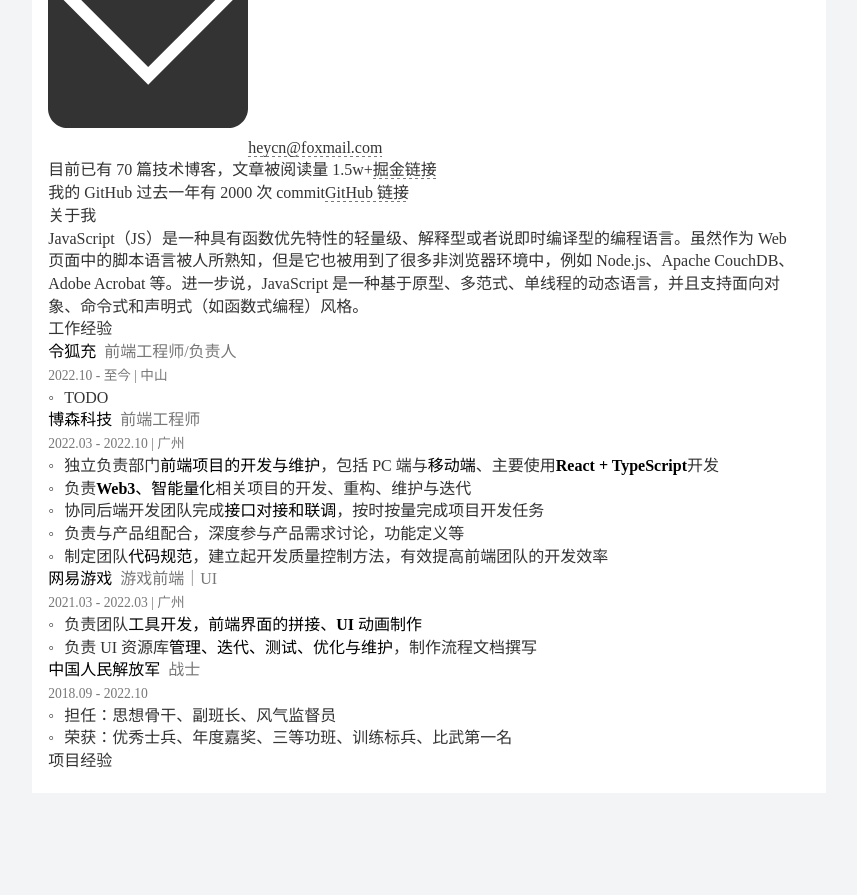
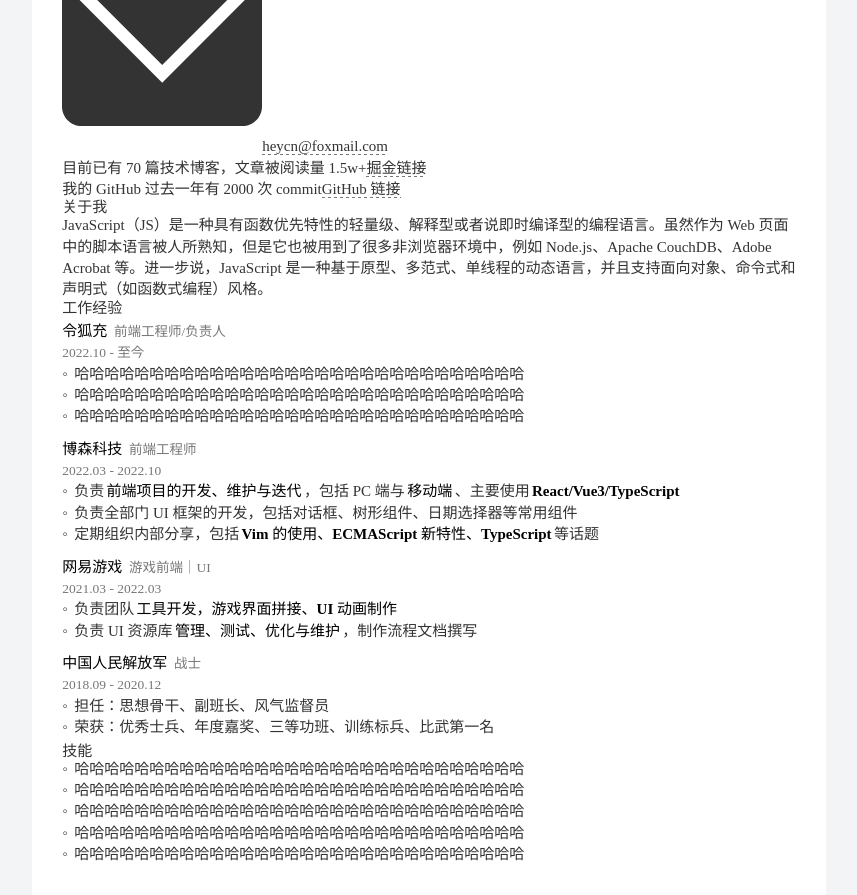
Before and after one commit to heycn/resume, a React (Vite) app: page / in a window 1280 px wide. Shown: the part 1440-2335 px from the top of the page, without its empty margins (211-1068 px from the left). Before the commit the page ends 2233 px from the top, so only its background shows below. Built offline with nearby package versions, Linux system fonts and the light colour scheme.

Commit message:
🦄 refactor: 究极布局

```diff
--- a/src/App.tsx
+++ b/src/App.tsx
@@ -2,7 +2,7 @@ import * as React from 'react'
 import avatar from './assets/avatar.jpg'
 import { Props as LinkType } from './components/Link'
 import { BasicsType } from './components/Layout'
-import { Layout, Card, Label, Link, Job } from './components'
+import { Layout, Card, Label, Link, Job, Skills } from './components'
 
 const socialLinks: LinkType[] = [
   { href: 'https://juejin.cn/user/4372092371864984/posts', title: '掘金链接', label: '目前已有 70 篇技术博客，文章被阅读量 1.5w+', direction: 'right' },
@@ -18,22 +18,33 @@ const basics: BasicsType = {
   birthYear: 2000,
   gender: 'male'
 }
-const lhcJobDetails = ['TODO']
+const lhcJobDetails = [
+  // TODO
+  '哈哈哈哈哈哈哈哈哈哈哈哈哈哈哈哈哈哈哈哈哈哈哈哈哈哈哈哈哈哈',
+  '哈哈哈哈哈哈哈哈哈哈哈哈哈哈哈哈哈哈哈哈哈哈哈哈哈哈哈哈哈哈',
+  '哈哈哈哈哈哈哈哈哈哈哈哈哈哈哈哈哈哈哈哈哈哈哈哈哈哈哈哈哈哈'
+]
 const bsJobDetails = [
   // TODO:重写/过于啰嗦
-  '独立负责部门**前端项目的开发与维护**，包括 PC 端与**移动端**、主要使用**React + TypeScript**开发',
-  '负责**Web3、智能量化**相关项目的开发、重构、维护与迭代',
-  '协同后端开发团队完成**接口对接和联调**，按时按量完成项目开发任务',
-  '负责与产品组配合，深度参与产品需求讨论，功能定义等',
-  '制定团队**代码规范**，建立起开发质量控制方法，有效提高前端团队的开发效率'
+  '负责**前端项目的开发、维护与迭代**，包括 PC 端与**移动端**、主要使用**React/Vue3/TypeScript**',
+  '负责全部门 UI 框架的开发，包括对话框、树形组件、日期选择器等常用组件',
+  '定期组织内部分享，包括**Vim 的使用、ECMAScript 新特性、TypeScript**等话题',
 ]
 const neteaseJobDetails = [
-  '负责团队**工具开发，前端界面的拼接、UI 动画制作**',
-  '负责 UI 资源库**管理、迭代、测试、优化与维护**，制作流程文档撰写'
+  '负责团队**工具开发，游戏界面拼接、UI 动画制作**',
+  '负责 UI 资源库**管理、测试、优化与维护**，制作流程文档撰写'
 ]
 const palJobDetails = [
   '担任：思想骨干、副班长、风气监督员',
   '荣获：优秀士兵、年度嘉奖、三等功班、训练标兵、比武第一名'
+]
+
+const skills = [
+  '哈哈哈哈哈哈哈哈哈哈哈哈哈哈哈哈哈哈哈哈哈哈哈哈哈哈哈哈哈哈',
+  '哈哈哈哈哈哈哈哈哈哈哈哈哈哈哈哈哈哈哈哈哈哈哈哈哈哈哈哈哈哈',
+  '哈哈哈哈哈哈哈哈哈哈哈哈哈哈哈哈哈哈哈哈哈哈哈哈哈哈哈哈哈哈',
+  '哈哈哈哈哈哈哈哈哈哈哈哈哈哈哈哈哈哈哈哈哈哈哈哈哈哈哈哈哈哈',
+  '哈哈哈哈哈哈哈哈哈哈哈哈哈哈哈哈哈哈哈哈哈哈哈哈哈哈哈哈哈哈',
 ]
 
 export const App: React.FC = () => {
@@ -46,13 +57,14 @@ export const App: React.FC = () => {
       basics={basics}
       socialLinks={socialLinks}
     >
-      <Card title='关于我'>
-        <Label>
+      <Card
+        title='关于我'
+        aboutMe='
           JavaScript（JS）是一种具有函数优先特性的轻量级、解释型或者说即时编译型的编程语言。虽然作为 Web 页面中的脚本语言被人所熟知，但是它也被用到了很多非浏览器环境中，例如 Node.js、Apache CouchDB、Adobe Acrobat 等。进一步说，JavaScript
           是一种基于原型、多范式、单线程的动态语言，并且支持面向对象、命令式和声明式（如函数式编程）风格。
-          {/* 平时喜欢写一些有趣的项目，包括这份简历，是我使用 React + TSX + Unocss 写的 */}
-        </Label>
-      </Card>
+        '
+        // 平时喜欢写一些有趣的项目，包括这份简历，是我使用 React + TSX + Unocss 写的
+      />
       <Card title='工作经验'>
         <Job
           company='令狐充' jobTitle='前端工程师/负责人'
@@ -71,11 +83,12 @@ export const App: React.FC = () => {
         />
         <Job
           company='中国人民解放军' jobTitle='战士'
-          startTime='2018.09' endTime='2022.10'
+          startTime='2018.09' endTime='2020.12'
           details={palJobDetails}
         />
       </Card>
-      <Card title='项目经验'>
+      <Card title='技能'>
+        <Skills skills={skills} />
       </Card>
     </Layout>
   )
--- a/src/components/Card.tsx
+++ b/src/components/Card.tsx
@@ -1,28 +1,32 @@
 import * as React from 'react'
+import { convert } from '../lib/convert'
+import { Label } from '.'
 
 type Props = {
   children?: React.ReactNode
   title: string
   titleType?: 'default' | 'line'
+  aboutMe?: string
 }
 
-export const Card: React.FC<Props> = ({ children, title, titleType = 'default' }) => {
+export const Card: React.FC<Props> = ({ children, title, titleType = 'default', aboutMe }) => {
   return (
     <section m-t-3 m-b-3>
       {/* DefaultTitle */}
       {titleType === 'default' && (
-        <h4 m-t-6 m-b-2 fw-600 text-size-18px >
-          <span bg-black c-white p-l-1 p-r-2 p-t-1 p-b-1>
+        <h4 m-t-6 m-b-2 fw-600 text-size-17px>
+          <span bg-black c-white p-t-2px p-r-10px p-b-0 p-l-4px>
             {title}
           </span>
         </h4>
       )}
-      {/* LineTitle */}
-      {/* <h2>
-        <span>SimpleTitle</span>
-      </h2> */}
-      <div p-l-1em>
-        {children}
+      <div p-l-1>
+        {aboutMe
+          ? <div p-l-2>
+              <Label>{convert(aboutMe)}</Label>
+            </div>
+          : children
+        }
       </div>
     </section>
   )
--- a/src/components/Job.tsx
+++ b/src/components/Job.tsx
@@ -13,24 +13,23 @@ type Props = {
 
 export const Job: React.FC<Props> = ({
   company, startTime, endTime,
-  jobTitle, location, details
+  jobTitle, details
 }) => {
-  const hasLocation = location ? ` | ${location}` : ``
-  const timeAndlocation = `${startTime} - ${endTime}${hasLocation}`
+  const workTime = `${startTime} - ${endTime}`
 
   return (
-    <div p-t-3 p-b-3>
+    <div className='p-t-1.5 p-b-1.5'>
       <Label>
-        <div>
-          <strong>{company}</strong>
-          <span className='c-#777 m-l-.5em'>{jobTitle}</span>
-        </div>
-        <div>
-          <span className='c-#777 text-size-.85em'>{timeAndlocation}</span>
+        <div flex justify-between >
+          <div>
+            <strong>{company}</strong>
+            <span className='c-#777 m-l-.5em text-size-.9em'>{jobTitle}</span>
+          </div>
+          <span className='c-#777 text-size-.9em'>{workTime}</span>
         </div>
       </Label>
       <ul>
-        {details.map(d => convert(d))}
+        {details.map((d, i) => <li key={i} p-l-2 >{convert(d)}</li>)}
       </ul>
     </div>
   )
--- a/src/components/Label.tsx
+++ b/src/components/Label.tsx
@@ -6,7 +6,7 @@ type Props = {
 
 export const Label: React.FC<Props> = ({ children }) => {
   return (
-    <p itemProp='description' p-b-2 p-t-2 break-words>
+    <p p-b-2 p-t-2 break-words>
       {children}
     </p>
   )
--- a/src/components/Layout.tsx
+++ b/src/components/Layout.tsx
@@ -52,23 +52,23 @@ export const Layout: React.FC<Props> = ({
   const basicsList = [b.jobTitle, `${new Date().getFullYear() - b.birthYear}岁`, genderMap[b.gender]]
 
   return (
-    <article className='bg-white w-21cm min-h-29.7cm p-5 p-l-4'>
-      <header flex items-center p-b-4 p-t-4 p-l-1em>
+    <article className='bg-white w-210mm min-h-297mm p-8'>
+      <header flex items-center p-b-4>
         <Avatar src={avatar} />
         <section h-35mm m-l-2em flex flex-col justify-between>
           <h1 c-black fw-900 text-size-2em>{fullName}</h1>
           <div>
             <p>{basicsList.join(' | ')}</p>
             <p flex items-center>
-              {contactList.map(c => (
-                <span key={c.icon} flex items-center m-r-1em>
-                  <img src={c.icon} w-4 m-r-1 />
+              {contactList.map((c, i) => (
+                <span key={i} flex items-center m-r-1em>
+                  <img src={c.icon} h-4 m-r-1 />
                   {c.value}
                 </span>
               ))}
             </p>
-            {socialLinks?.map(s => (
-              <p>
+            {socialLinks?.map((s, i) => (
+              <p key={i} >
                 <Link title={s.title} href={s.href} direction={s?.direction} label={s?.label} strong={false} />
               </p>
             ))}
--- /dev/null
+++ b/src/components/Skills.tsx
@@ -0,0 +1,13 @@
+import * as React from 'react'
+import { convert } from '../lib/convert'
+import { Label } from './'
+
+export const Skills: React.FC<{ skills: string[] }> = ({ skills }) => (
+  <Label>
+    <ul p-l-6>
+      {skills.map((d, i) => (
+        <li key={i}>{convert(d)}</li>
+      ))}
+    </ul>
+  </Label>
+)
--- a/src/components/index.ts
+++ b/src/components/index.ts
@@ -4,5 +4,6 @@ import { Label } from './Label'
 import { Link } from './Link'
 import { Layout } from './Layout'
 import { Job } from './Job'
+import { Skills } from './Skills'
 
-export { Card, Label, Link, Layout, Job }
+export { Card, Label, Link, Layout, Job, Skills }
--- a/src/index.scss
+++ b/src/index.scss
@@ -18,6 +18,7 @@ h4,
 h5,
 h6 {
   font-weight: normal;
+  line-height: 1em;
 }
 ol,
 ul {
@@ -32,7 +33,7 @@ input {
 html {
   color: #333;
   background: #f2f4f5;
-  font-size: 16px;
+  font-size: 15px;
   font-family: -apple-system, Helvetica, Arial, 'Liberation Sans', 'PingFang SC', 'Hiragino Sans GB', 'Noto Sans CJK SC', 'Source Han Sans SC', 'Source Han Sans CN', 'Microsoft YaHei', 'Wenquanyi Micro Hei', 'WenQuanYi Zen Hei', 'ST Heiti', SimHei, 'WenQuanYi Zen Hei Sharp',
     sans-serif monospace;
   line-height: 1.42;
@@ -71,7 +72,7 @@ a {
 li::before {
   content: '\25E6';
   display: inline-block;
-  width: 1em;
+  width: 0.8em;
   margin-left: -1em;
 }
 span > strong {
--- a/src/lib/convert.tsx
+++ b/src/lib/convert.tsx
@@ -14,5 +14,5 @@ export const convert: (text: string) => JSX.Element = (text: string) => {
     result = result.replace(match, `<a href="${linkHref}">${linkTitle}</a>`)
   }
 
-  return <li dangerouslySetInnerHTML={{ __html: result }}></li>
+  return <span dangerouslySetInnerHTML={{ __html: result }} />
 }
```
